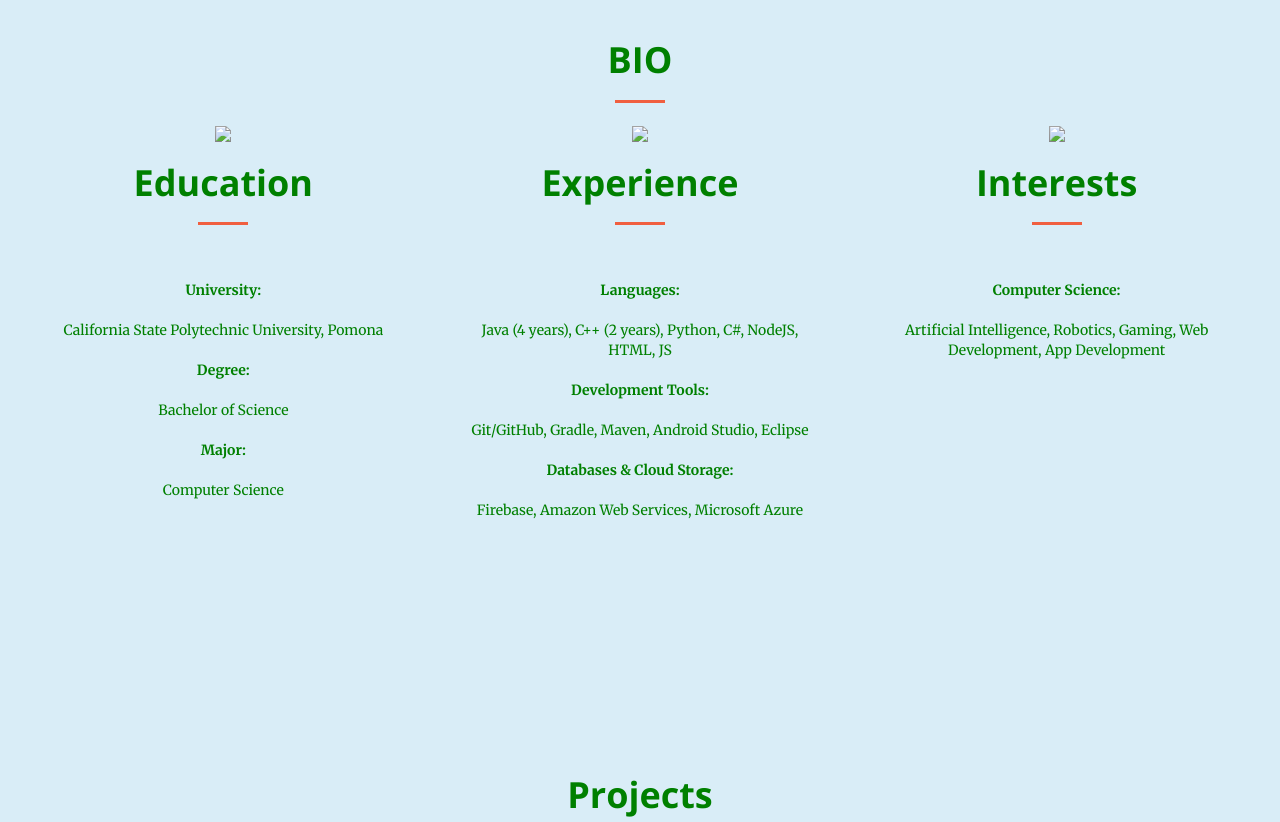
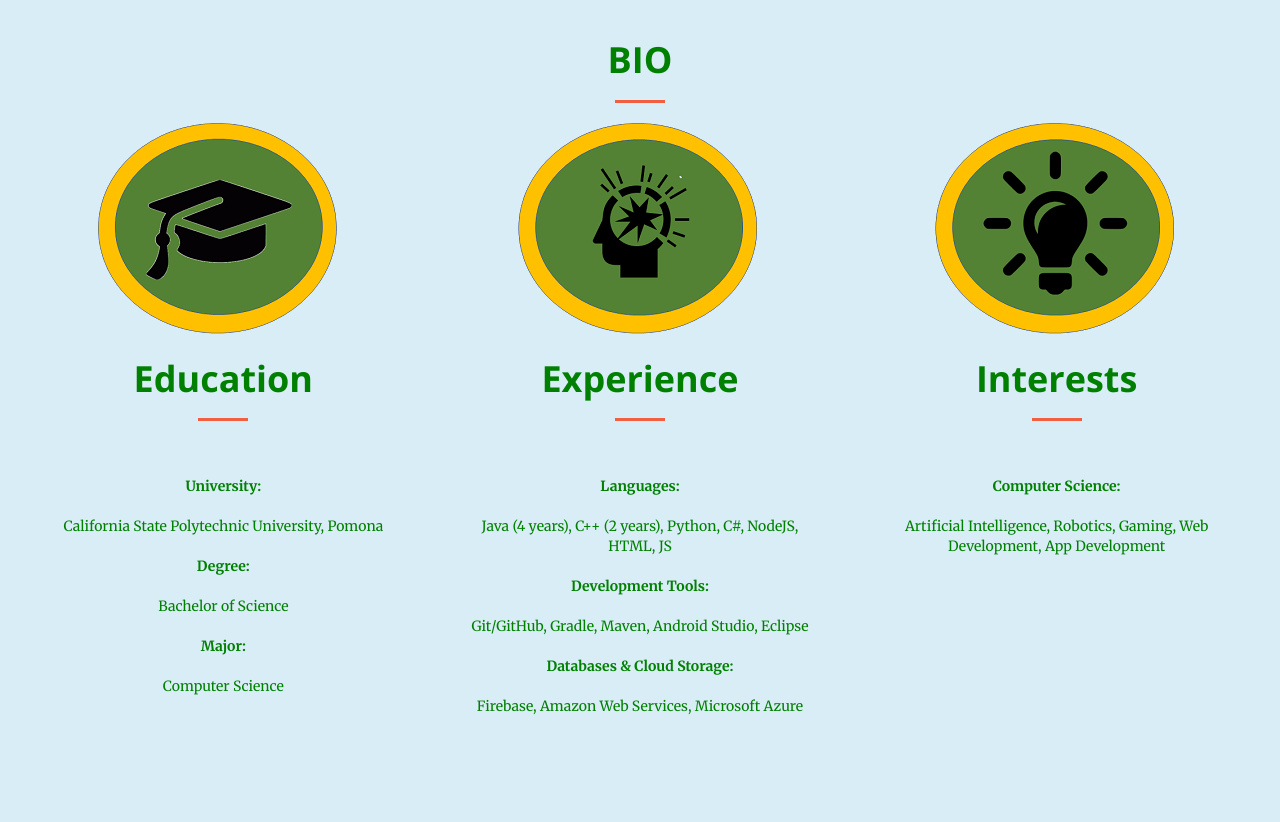
Before and after one commit to IanStodart/ianstodart.github.io, a plain HTML site: page index.html in a window 1280 px wide. Shown: the part 880-1702 px from the top of the page. Drawn offline with nearby package versions, Linux system fonts and the light colour scheme; a web font is replaced by a local one.

Commit message:
Fixed icon paths

```diff
--- a/index.html
+++ b/index.html
@@ -99,7 +99,7 @@ Start Bootstrap was created by and is maintained by David Miller (http://davidmi
 				</div>
 				<div id="panel-container" class="container-fluid text-center">
 					<div class="col-sm-4">
-						<img class="panel-icon" src="assets/icons/Education_Icon.png">
+						<img class="panel-icon" src="assets/img/Icons/Education_Icon.png">
 						<div class="info-panel">
 							<div class="header-content">
 								<div class="header-content-inner">
@@ -130,7 +130,7 @@ Start Bootstrap was created by and is maintained by David Miller (http://davidmi
 						</div>
 					</div>
 					<div class="col-sm-4">
-						<img class="panel-icon" src="assets/icons/Experience_Icon.png">
+						<img class="panel-icon" src="assets/img/Icons/Experience_Icon.png">
 						<div class="info-panel">
 							<div class="header-content">
 								<div class="header-content-inner">
@@ -162,7 +162,7 @@ Start Bootstrap was created by and is maintained by David Miller (http://davidmi
 						</div>
 					</div>
 					<div class="col-sm-4">
-						<img class="panel-icon" src="assets/icons/Interests_Icon.png">
+						<img class="panel-icon" src="assets/img/Icons/Interests_Icon.png">
 						<div class="info-panel">
 							<div class="header-content">
 								<div class="header-content-inner">
```
